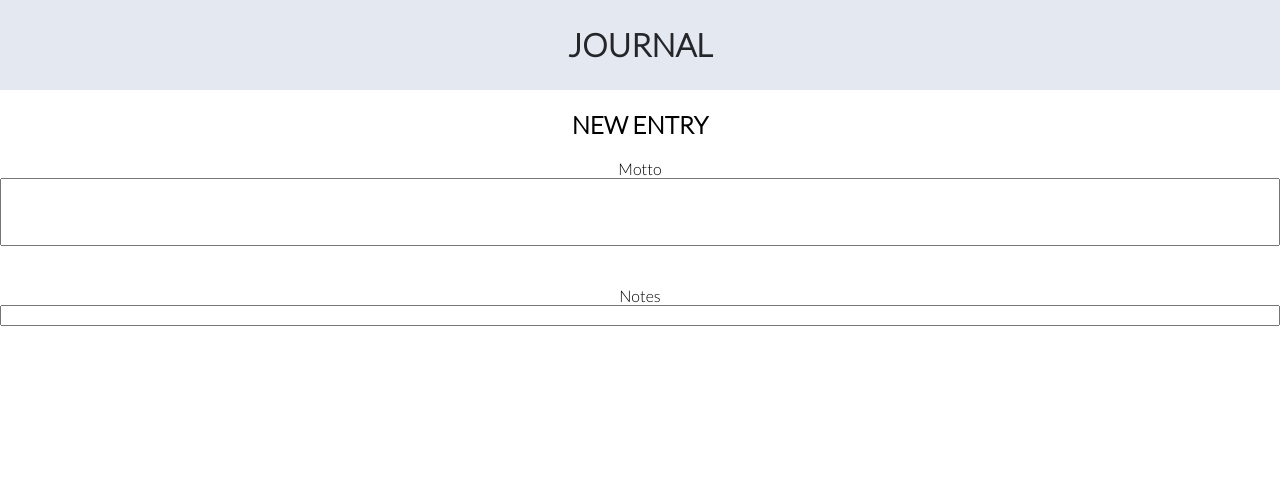
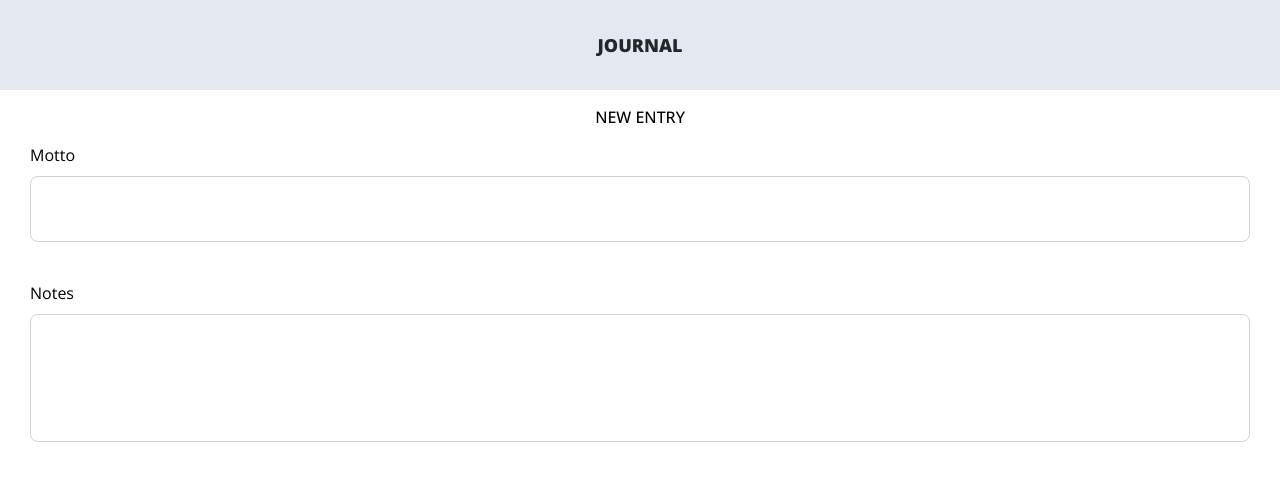
Before and after one commit to ekachernova/journal_app_react, a React (Create React App) app: page / in a window 1280 px wide. Shown: the top 480 px of the page. Built offline with nearby package versions, Linux system fonts and the light colour scheme.

Commit message:
finish inputs layout

```diff
--- a/src/App.css
+++ b/src/App.css
@@ -1,25 +1,46 @@
 
-@import url('https://fonts.googleapis.com/css2?family=Lato:wght@300&display=swap');
+@import url('https://fonts.googleapis.com/css2?family=Lato:wght@300&family=Open+Sans:ital,wght@0,300;0,400;0,500;0,600;0,700;0,800;1,700;1,800&display=swap');
 
 .App {
   text-align: center;
   font-family: 'Lato', sans-serif;
+  font-family: 'Open Sans', sans-serif;
 }
-#FormTitel {
-display: flex;
-flex-direction: column;
-align-items: center;
-padding: 0px;
-gap: 10px;
+
+.App-titel {
+  font-weight: 800;
 }
+.EntryTitel {
+  gap: 10px;
+  font-size: 16px;
+  font-weight: 500;
+}
+
 #form {
   display: flex;
   flex-direction: column;
+  margin-left: 30px;
+  margin-right: 30px;
+}
+label {
+  text-align: left;
+  font-size: 16px;
+  font-weight:300;
+  margin-bottom: 10px;
 }
 
 #motto__input {
-  /* width: 336px; */
   height: 62px;
   margin-bottom: 40px;
+  border: 1px solid;
+  border-color: lightgray;
+  border-radius: 8px;
+}
 
+#notes__input {
+  height: 124px;
+  margin-bottom: 40px;
+  border: 1px solid;
+  border-color: lightgray;
+  border-radius: 8px;
 }
--- a/src/App.js
+++ b/src/App.js
@@ -6,7 +6,7 @@ function App() {
     <div className="App">
       <Header/>
       <div  className ="EntryForm">
-      <h2 className = "EntryTitel">NEW ENTRY</h2>
+      <p className = "EntryTitel">NEW ENTRY</p>
       <form id = "form" name ="form" type = "submit">
         <label forHtml = "motto__input">
           Motto
--- a/src/components/Header/Header.css
+++ b/src/components/Header/Header.css
@@ -7,9 +7,9 @@
     justify-content: center;
     font-size: calc(10px + 2vmin);
     color:#252629;
-    font-size: 16px;
-    font-weight:800;
-    line-height: 18px;
+    font-size: 12px;
+    font-weight:600;
+    line-height: 16px;
     letter-spacing: 0px;
     display: flex;
     flex-direction: column;
--- a/src/components/Header/Header.js
+++ b/src/components/Header/Header.js
@@ -3,9 +3,9 @@ import '../Header/Header.css'
 export const Header = () => {
     return (
         <div className="App-header">
-          <h1>
+          <h2 className="App-titel">
           JOURNAL
-          </h1>
+          </h2>
         </div>
     )
 }
```
